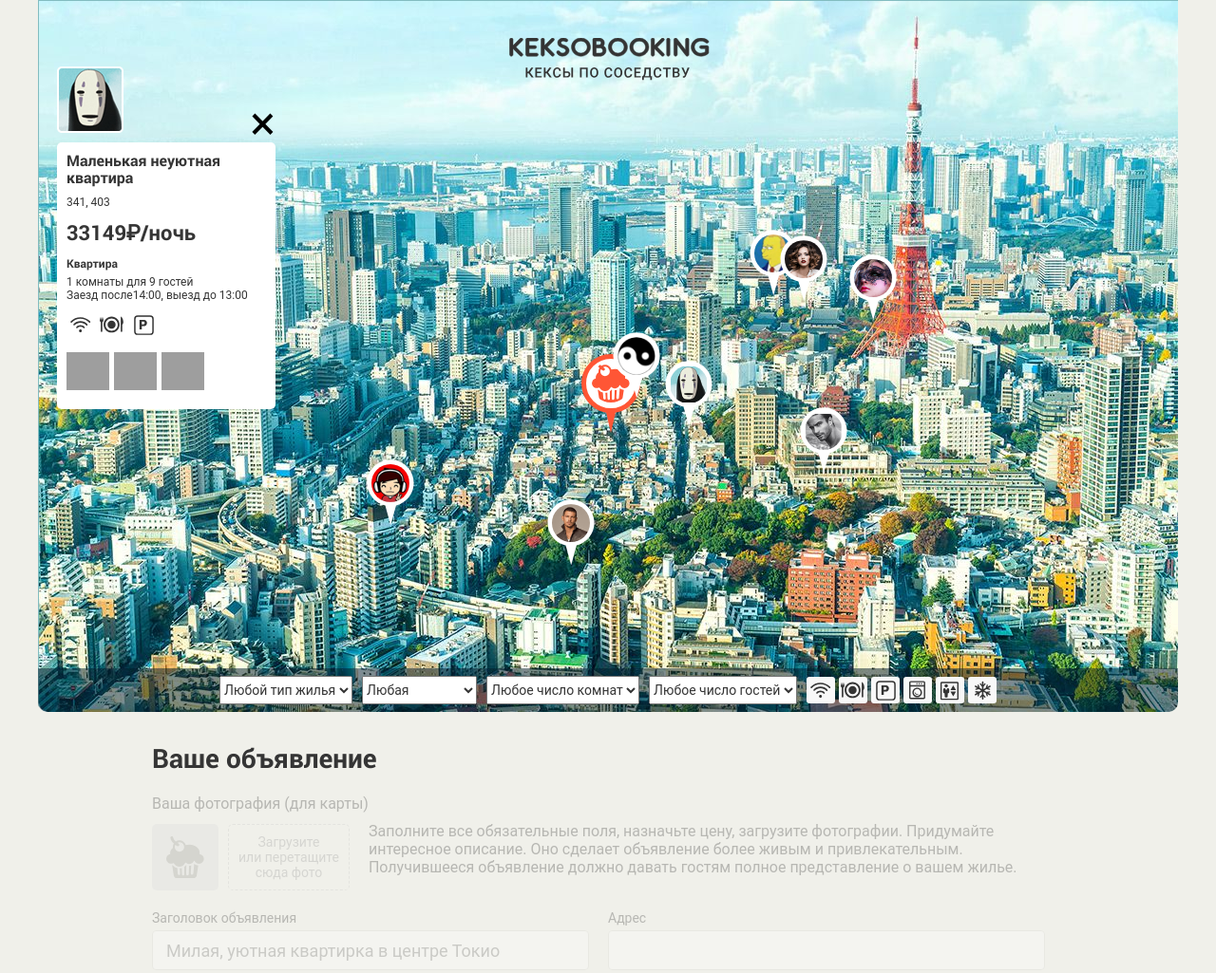
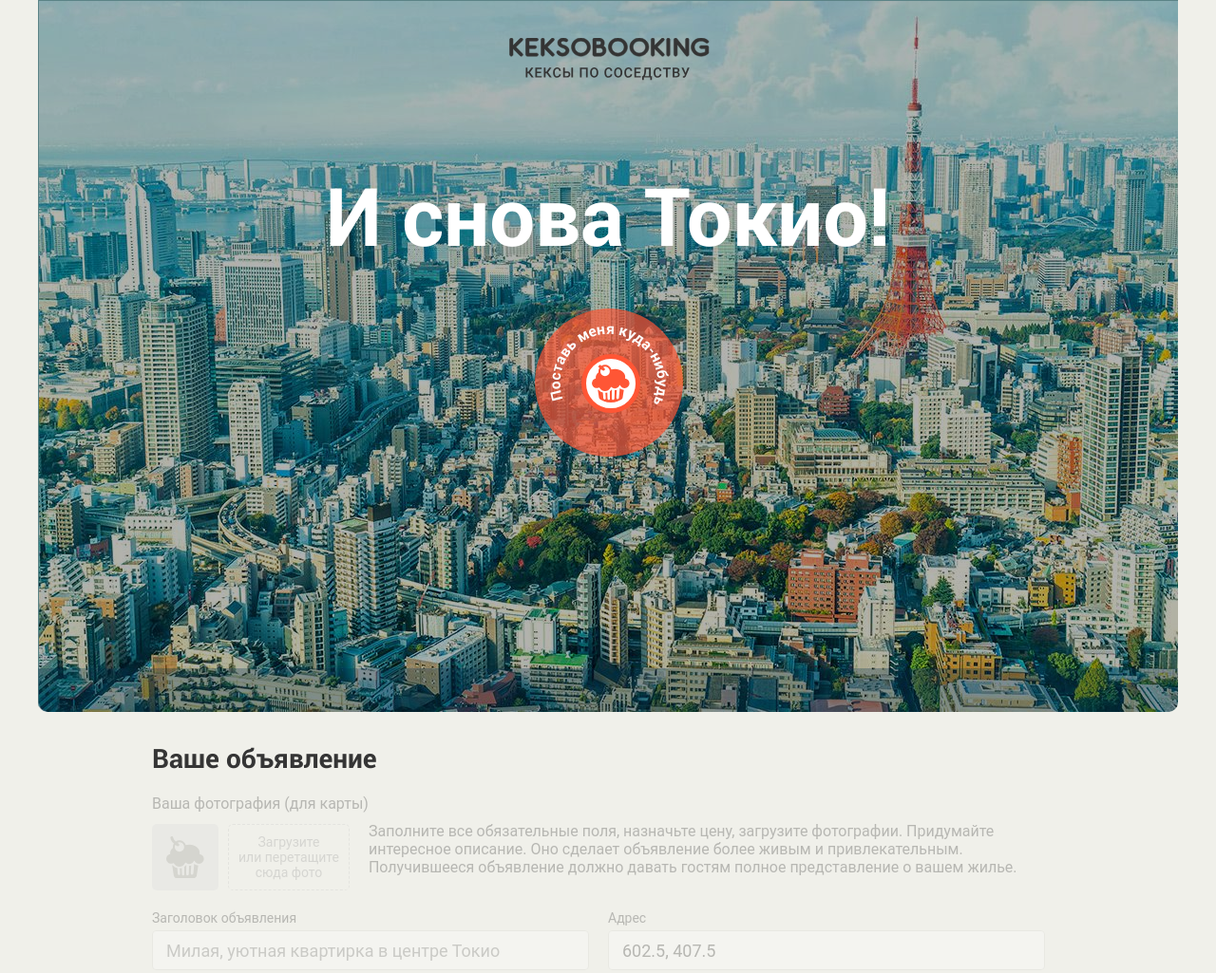
Before and after one commit to elensarko/43485-keksobooking, a website: page index.html in a window 1280 px wide. Shown: the top 1025 px of the page at 95% size. Drawn offline with Linux system fonts and the light colour scheme; grey boxes are pictures that could not be loaded; files whose address does not match are found by name.

Commit message:
Добавляет решение задания module4-task1 подробности

```diff
--- a/index.html
+++ b/index.html
@@ -37,34 +37,34 @@
 
       <div class="map__filters-container">
         <form action="#" class="map__filters" autocomplete="off">
-          <select name="housing-type" id="housing-type" class="map__filter">
+          <select name="housing-type" id="housing-type" class="map__filter" disabled>
             <option value="any" selected>Любой тип жилья</option>
             <option value="flat">Квартира</option>
             <option value="house">Дом</option>
             <option value="bungalo">Сарай</option>
           </select>
 
-          <select name="housing-price" id="housing-price" class="map__filter">
+          <select name="housing-price" id="housing-price" class="map__filter" disabled>
             <option value="any" selected>Любая</option>
             <option value="middle">10000 - 50000&#x20bd;</option>
             <option value="low">до 10000&#x20bd;</option>
             <option value="high">от 50000&#x20bd;</option>
           </select>
 
-          <select name="housing-rooms" id="housing-rooms" class="map__filter">
+          <select name="housing-rooms" id="housing-rooms" class="map__filter" disabled>
             <option value="any" selected>Любое число комнат</option>
             <option value="1">Одна комната</option>
             <option value="2">Две комнаты</option>
             <option value="3">Три комнаты</option>
           </select>
 
-          <select name="housing-guests" id="housing-guests" class="map__filter">
+          <select name="housing-guests" id="housing-guests" class="map__filter" disabled>
             <option value="any" selected>Любое число гостей</option>
             <option value="1">Один гость</option>
             <option value="2">Два гостя</option>
           </select>
 
-          <fieldset id="housing-features" class="map__features">
+          <fieldset id="housing-features" class="map__features" disabled>
             <input type="checkbox" name="features" value="wifi" id="filter-wifi" class="map__checkbox visually-hidden">
             <label class="map__feature map__feature--wifi" for="filter-wifi">Wi-Fi</label>
 
--- a/js/map.js
+++ b/js/map.js
@@ -36,7 +36,11 @@ var PIN_PROPORTIONS = {
   width: 50,
   heading: 70,
   imageWidth: 40,
-  imageHeight: 40
+  imageHeight: 40,
+  mainPinWidth: 65,
+  mainPinHeight: 65,
+  pointerWidth: 10,
+  pointerHeight: 22
 };
 var dictionary = {
   palace: 'Дворец',
@@ -105,10 +109,9 @@ var renderArr = function () {
   }
   return arr;
 };
+var OFFERS = renderArr();
 
-document.querySelector('.map').classList.remove('map--faded');
-
-var makePinButton = function (tagName, className, type, pinX, pinY) {
+var makePinButton = function (tagName, className, type, pinX, pinY, index) {
   var x = pinX - PIN_PROPORTIONS.width / 2;
   var y = pinY + PIN_PROPORTIONS.heading;
   var style = 'left:' + x + 'px; top:' + y + 'px;';
@@ -116,6 +119,7 @@ var makePinButton = function (tagName, className, type, pinX, pinY) {
   element.classList.add(className);
   element.type = type;
   element.style = style;
+  element.dataset.index = index;
   return element;
 };
 
@@ -128,31 +132,32 @@ var makeImage = function (src, alt, width, height) {
   return element;
 };
 
-var renderPin = function (arr) {
-  var pinButton = makePinButton('button', 'map__pin', 'button', arr.location.x, arr.location.y);
+var renderPin = function (arr, i) {
+  var pinButton = makePinButton('button', 'map__pin', 'button', arr.location.x, arr.location.y, i);
   var pinImg = makeImage(arr.author.avatar, arr.offer.title, PIN_PROPORTIONS.imageWidth, PIN_PROPORTIONS.imageHeight);
   pinButton.appendChild(pinImg);
   return pinButton;
 };
 
 var pinList = document.querySelector('.map__pins');
-var createFragmentPins = function () {
+var createFragmentPins = function (arr) {
   var fragment = document.createDocumentFragment();
-  var arr = renderArr();
   for (var i = 0; i < arr.length; i++) {
-    fragment.appendChild(renderPin(arr[i]));
+    fragment.appendChild(renderPin(arr[i], i));
   }
   pinList.appendChild(fragment);
 };
 
-createFragmentPins();
+var similarCardTemplate = document.querySelector('#similar-card-template')
+  .content
+  .querySelector('.map__card');
 
-var similarCardTemplate = document.querySelector('#similar-card-template')
-    .content
-    .querySelector('.map__card');
+var cardElement = similarCardTemplate.cloneNode(true);
+var container = cardElement.querySelector('.popup__photos');
+var templateImg = container.querySelector('.popup__photo').cloneNode(true);
+container.querySelector('.popup__photo').remove();
 
 var renderCard = function (arr) {
-  var cardElement = similarCardTemplate.cloneNode(true);
 
   cardElement.querySelector('.popup__avatar').src = arr.author.avatar;
   cardElement.querySelector('.popup__title').textContent = arr.offer.title;
@@ -169,24 +174,57 @@ var renderCard = function (arr) {
 
   cardElement.querySelector('.popup__description').textContent = arr.offer.description;
 
-  var container = cardElement.querySelector('.popup__photos');
-  var templateImg = cardElement.querySelector('.popup__photo');
+  container.innerHTML = '';
   for (i = 0; i < arr.offer.photos.length; i++) {
     var image = templateImg.cloneNode(true);
     image.src = arr.offer.photos[i];
     container.appendChild(image);
   }
-  templateImg.remove();
 
   return cardElement;
 };
 
-var card = document.querySelector('.map');
-var createFragmentCard = function () {
-  var fragment = document.createDocumentFragment();
-  var arr = renderArr()[0];
-  fragment.appendChild(renderCard(arr));
-  card.insertBefore(fragment, card.children[1]);
+var map = document.querySelector('.map');
+var activatePage = function () {
+  map.classList.remove('map--faded');
+  document.querySelector('.ad-form').classList.remove('ad-form--disabled');
+  for (var i = 0; i < document.querySelectorAll('select').length; i++) {
+    document.querySelectorAll('select')[i].disabled = false;
+  }
+  document.querySelector('fieldset').disabled = false;
+  setAddressValues();
+  createFragmentPins(OFFERS);
+  mapPinMain.removeEventListener('mouseup', activatePage);
 };
 
-createFragmentCard();
+var mapPinMain = map.querySelector('.map__pin--main');
+var inputAddress = document.querySelector('input[name=address]');
+var setAddressValues = function () {
+  var coordinatePinX = mapPinMain.offsetLeft + PIN_PROPORTIONS.mainPinWidth / 2;
+  var coordinatePinY = mapPinMain.offsetTop;
+  if (map.classList.contains('map--faded')) {
+    coordinatePinY += PIN_PROPORTIONS.mainPinHeight / 2;
+  } else {
+    coordinatePinY += PIN_PROPORTIONS.mainPinHeight + PIN_PROPORTIONS.pointerHeight;
+  }
+  inputAddress.value = coordinatePinX + ', ' + coordinatePinY;
+};
+
+setAddressValues();
+
+mapPinMain.addEventListener('mouseup', activatePage);
+
+var mapPins = map.querySelector('.map__pins');
+mapPins.addEventListener('click', function (evt) {
+  var button = evt.target;
+  while (button && button.tagName !== 'BUTTON') {
+    button = evt.target.parentNode;
+  }
+  if (!button) {
+    return;
+  }
+  if (typeof button.dataset.index === 'undefined') {
+    return;
+  }
+  map.insertBefore(renderCard(OFFERS[button.dataset.index]), map.children[1]);
+});
```
